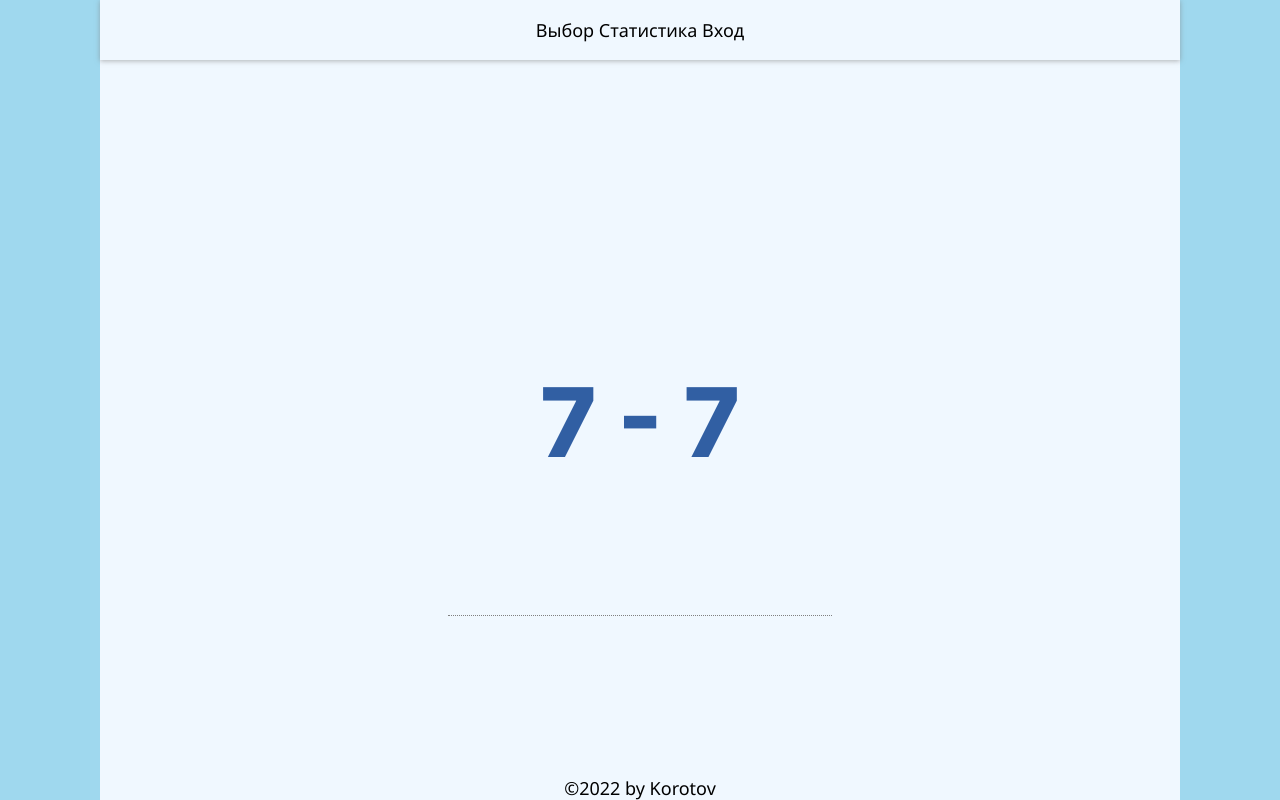
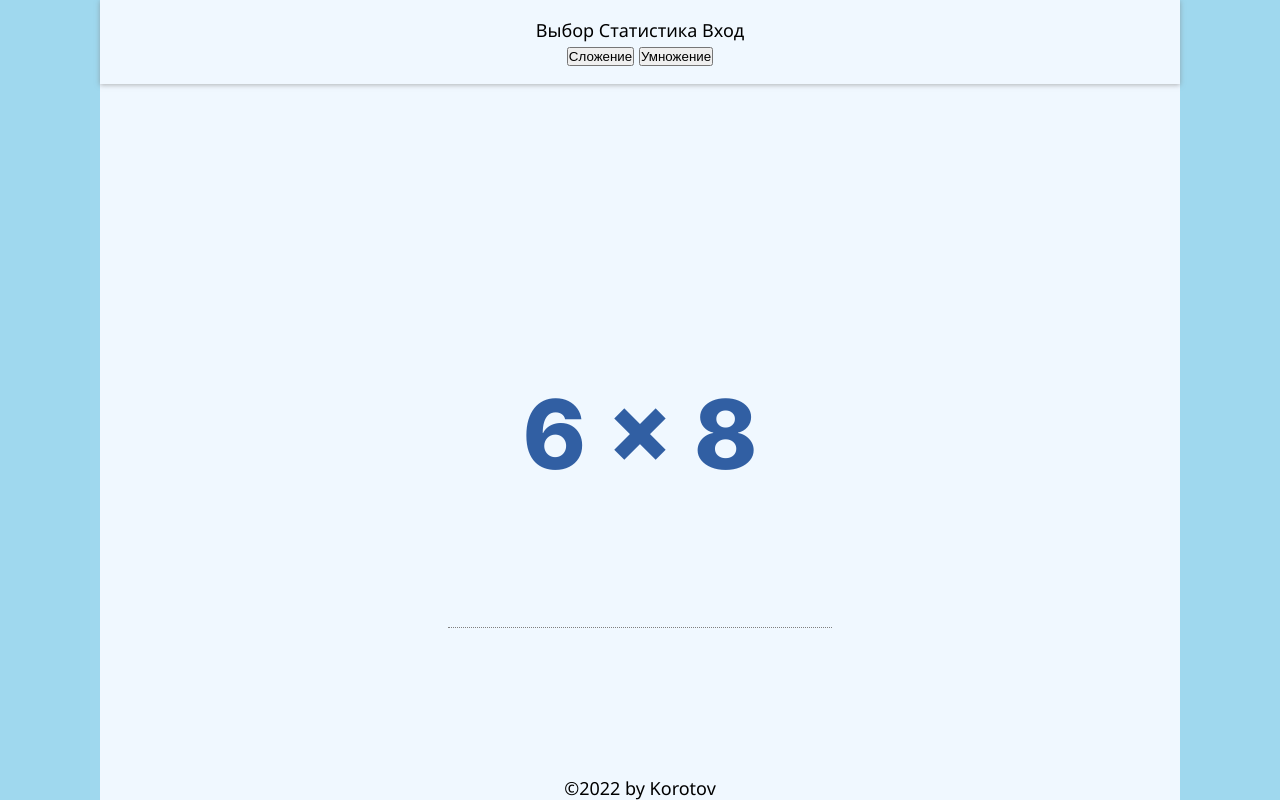
Before and after one commit to Korotov/mental, a plain HTML site: page index.html in a window 1280 px wide. Drawn offline with Linux system fonts and the light colour scheme.

Commit message:
multiply mode added

```diff
--- a/index.html
+++ b/index.html
@@ -14,6 +14,10 @@
 <body>
     <div class="container">
         <header class="header">Выбор Статистика Вход
+            <div class="mode">
+                <button class="mode_btn" data-mode="addition">Сложение</button>
+                <button class="mode_btn" data-mode="multiply">Умножение</button>
+            </div>
         </header>
         <main class="main">
             <form action="#" class="task-form">
--- a/main.js
+++ b/main.js
@@ -4,23 +4,38 @@ const $form = document.querySelector('.task-form');
 const $question = document.querySelector('.task_question');
 const $answer = document.querySelector('.task_answer');
 const $result = document.querySelector('.task_result');
-let currentQuestion = generateNumsForAddition();
+let mode = 'multiply';
+const generator = {
+    'addition': generateNumsForAddition,
+    'multiply': generateNumsForMultiply
+}
+let currentQuestion = generator[mode]();
 showTask();
 function showTask() {
     $result.innerHTML = '';
-    if (currentQuestion.length === 2) {
+    $answer.disabled = false;
+    $answer.value = '';
+    $answer.focus();
+    $result.classList.remove('task_question__error', 'task_question__success');
+    $question.classList.add('task_question__slide');
+    if (mode === 'addition' && currentQuestion.length === 2) {
         $question.innerHTML = `${currentQuestion[0]} ${(currentQuestion[1] < 0) ? ' - ' + Math.abs(currentQuestion[1]) : ' + ' + currentQuestion[1]}`;
-        const speechText = '';
-        const speechUter = new SpeechSynthesisUtterance(`${currentQuestion[0]} ${(currentQuestion[1] < 0) ? '  минус ' + Math.abs(currentQuestion[1]) : ' плюс ' + currentQuestion[1]}`);
+        const speechText = `${currentQuestion[0]} ${(currentQuestion[1] < 0) ? '  минус ' + Math.abs(currentQuestion[1]) : ' плюс ' + currentQuestion[1]}`;
+        const speechUter = new SpeechSynthesisUtterance(speechText);
         speechUter.rate = 1;
         speechUter.lang = 'ru-Ru';
         speechUter.pitch = 3;
         synth.speak(speechUter);
-        $answer.disabled = false;
-        $answer.value = '';
-        $answer.focus();
-        $result.classList.remove('task_question__error', 'task_question__success');
-        $question.classList.add('task_question__slide');
+    }
+    else if (mode === 'multiply' ) {
+        $question.innerHTML = `${currentQuestion[0]} × ${currentQuestion[1]}`;
+        const speechText = `${currentQuestion[0]} умножить на ${currentQuestion[1]}`;
+        const speechUter = new SpeechSynthesisUtterance(speechText);
+        speechUter.rate = 1;
+        speechUter.lang = 'ru-Ru';
+        speechUter.pitch = 3;
+        synth.speak(speechUter);
+
     }
     else return //TODO add long question version
 }
@@ -29,21 +44,25 @@ $form.addEventListener('submit', (e) => {
     $answer.disabled = true;
     const sum = currentQuestion.reduce((partialSum, el) => partialSum + el, 0);
     const answer = parseInt($answer.value);
-    if (!isNaN(answer) && sum === answer) {
+    if (!isNaN(answer) && mode ==='addition' && sum === answer) {
         $result.innerHTML+= `Верно!`;
         $result.classList.add('task_question__success')
     }
-    else {
+    else if (!isNaN(answer) && mode ==='multiply' && currentQuestion[0]*currentQuestion[1] === answer) {
+        $result.innerHTML+= `Верно!`;
+        $result.classList.add('task_question__success')
+    }
+    else  {
         $result.innerHTML+= `Не верно!`;
         $result.classList.add('task_question__error')
     }
     $question.classList.remove('task_question__slide');
     setTimeout(()=>{
-        currentQuestion = generateNumsForAddition();
+        currentQuestion = generator[mode]();
         showTask();
     }, 1500) //TODO take from settings
 })
-function generateNumsForAddition(count = 2, max = 9, maxSum = 20) {
+function generateNumsForAddition(count = 2, max = 99, maxSum = 200) {
     let list = [];
     let ssum = 0;
     for (i=0; i<count; i++) {
@@ -55,10 +74,16 @@ function generateNumsForAddition(count = 2, max = 9, maxSum = 20) {
     }
     return list;
 }
-
+function generateNumsForMultiply (max = 9) {
+    let list = [];
+    list.push(random(2, max));
+    list.push(random(2, max));
+    return list;
+}
+//Возвращает случайное целое. Максимум и минимум включаются, 0 исключается
 function random(min, max) {
     min = Math.ceil(min);
     max = Math.floor(max);
     let rand = Math.floor(Math.random() * (max - min + 1)) + min;
-    return (rand === 0) ? random(min, max) : rand; //Максимум и минимум включаются, 0 исключается
+    return (rand === 0) ? random(min, max) : rand;
   }
```
